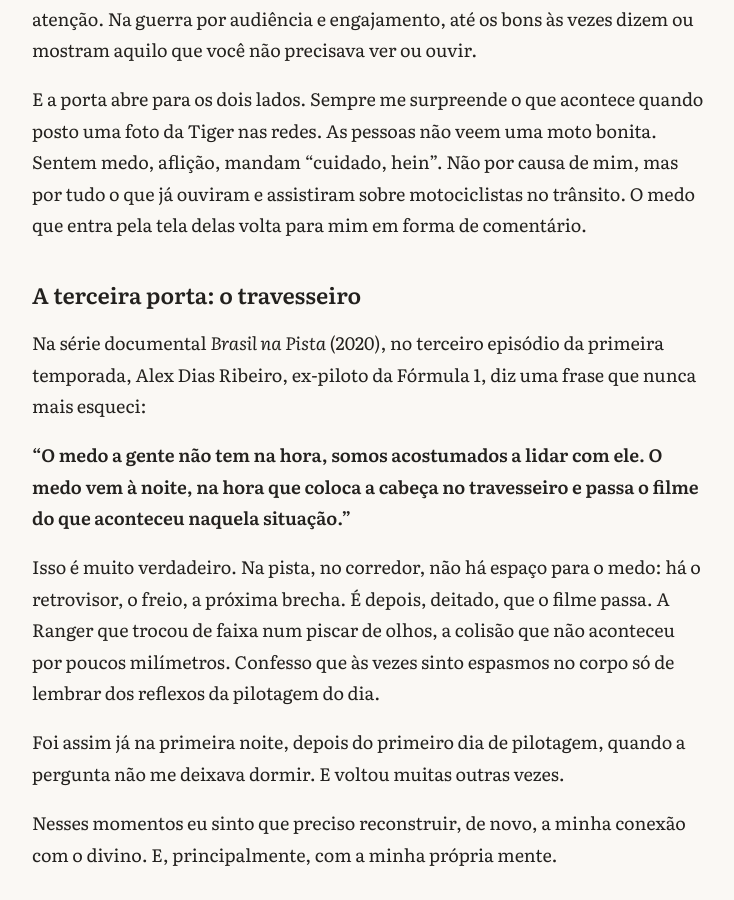
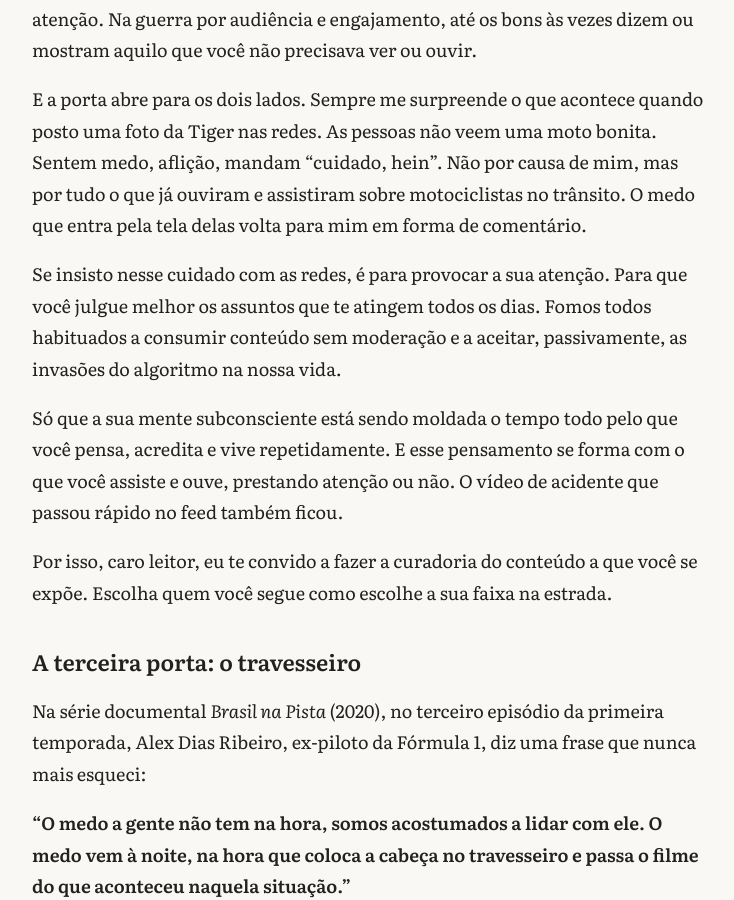
Before and after one commit to thifacco/livro-o-piloto-interior, a Jekyll site: the page built from capitulos/03-anatomia-do-medo.md, in a window 1280 px wide and 900 px high, scrolled down 2784 px. Shown: the whole window, without its empty margins (272-1006 px from the left). Built offline with Jekyll 4.4.1, drawn with Linux system fonts in a browser that asks for light colours; our own code applies the rules of GitHub Pages for plain Markdown files.

Commit message:
Capítulo 3: curadoria do conteúdo nas redes sociais
Co-Authored-By: Claude Opus 5.5 <noreply@anthropic.com>
Claude-Session: https://claude.ai/code/session_0175Wu2wrrnq6PtWR8b9RpEb

```diff
--- a/capitulos/03-anatomia-do-medo.md
+++ b/capitulos/03-anatomia-do-medo.md
@@ -62,6 +62,12 @@ Há também os irmãos que criam bom conteúdo sobre motociclismo. Os que oferec
 
 E a porta abre para os dois lados. Sempre me surpreende o que acontece quando posto uma foto da Tiger nas redes. As pessoas não veem uma moto bonita. Sentem medo, aflição, mandam "cuidado, hein". Não por causa de mim, mas por tudo o que já ouviram e assistiram sobre motociclistas no trânsito. O medo que entra pela tela delas volta para mim em forma de comentário.
 
+Se insisto nesse cuidado com as redes, é para provocar a sua atenção. Para que você julgue melhor os assuntos que te atingem todos os dias. Fomos todos habituados a consumir conteúdo sem moderação e a aceitar, passivamente, as invasões do algoritmo na nossa vida.
+
+Só que a sua mente subconsciente está sendo moldada o tempo todo pelo que você pensa, acredita e vive repetidamente. E esse pensamento se forma com o que você assiste e ouve, prestando atenção ou não. O vídeo de acidente que passou rápido no feed também ficou.
+
+Por isso, caro leitor, eu te convido a fazer a curadoria do conteúdo a que você se expõe. Escolha quem você segue como escolhe a sua faixa na estrada.
+
 ## A terceira porta: o travesseiro
 
 Na série documental *Brasil na Pista* (2020), no terceiro episódio da primeira temporada, Alex Dias Ribeiro, ex-piloto da Fórmula 1, diz uma frase que nunca mais esqueci:
```
Also changed, not shown: resenhas/05-anatomia-do-medo.md (+6 -0 lines).
